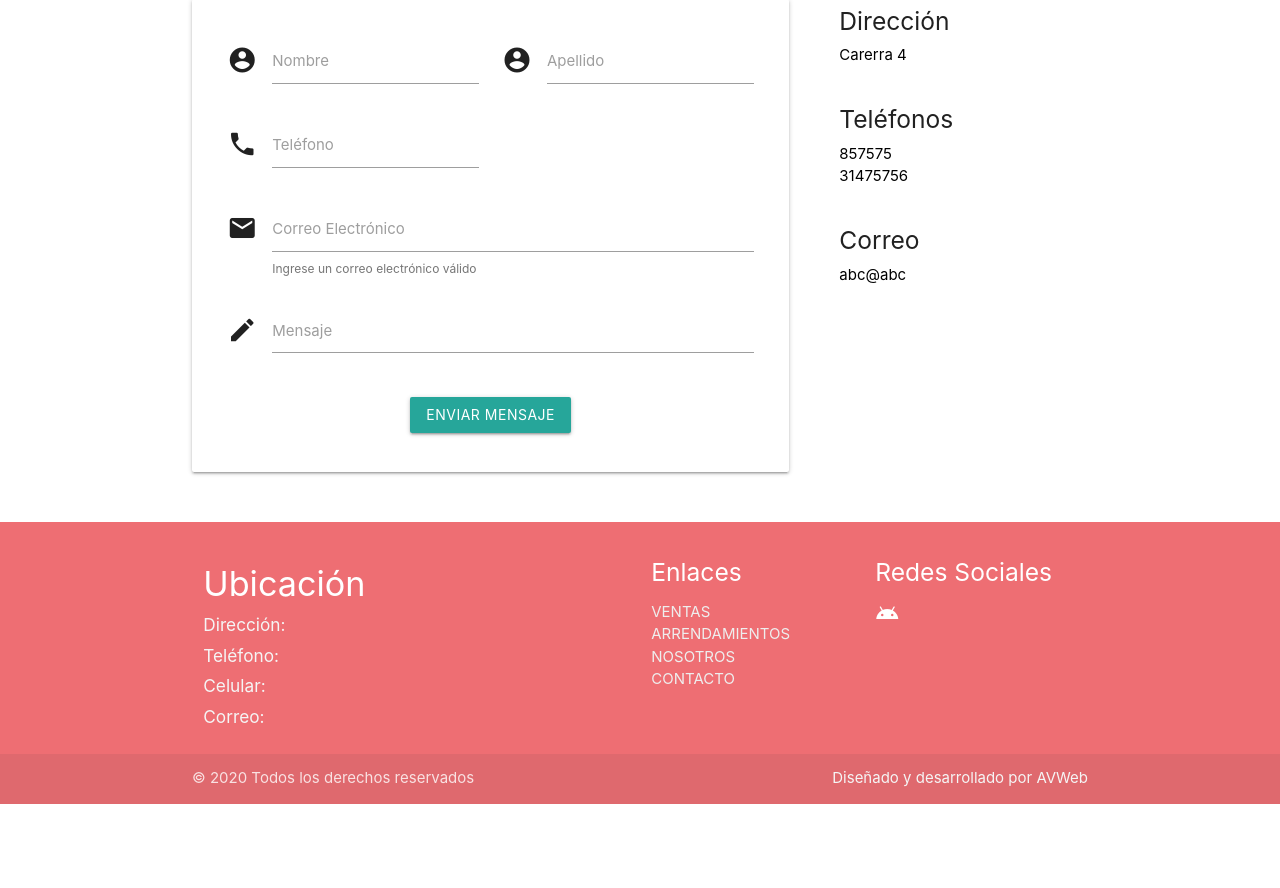
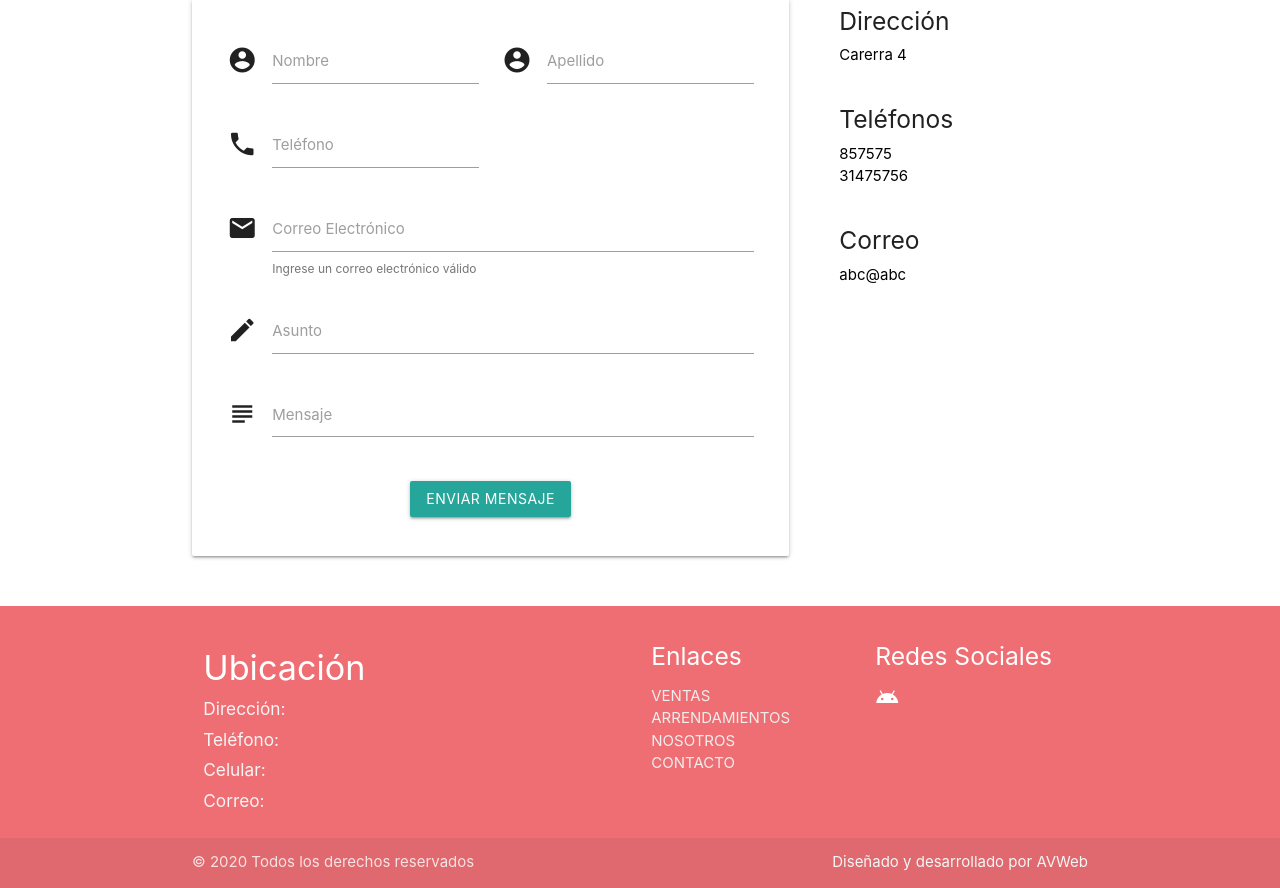
Before and after one commit to Vanne280/Proyecto-Inmobiliaria, a Django app: template templates/paginas/contacto.html in a window 1280 px wide. Shown: the part 462-1350 px from the top of the page. Before the commit the page ends 1266 px from the top, so only its background shows below. Run offline with Django 3.2, Linux system fonts and the light colour scheme; the template is opened without the code that fills it, so the values that code supplies are empty; some libraries are stand-ins or nearby versions.

Commit message:
contacto

```diff
--- a/templates/paginas/contacto.html
+++ b/templates/paginas/contacto.html
@@ -53,10 +53,17 @@
               </span>
             </div>
 
+            <div class="clearfix"></div>
             <div class="input-field col s12">
               <i class="material-icons prefix">mode_edit</i>
-              <textarea id="icon_prefix2" class="materialize-textarea"></textarea>
-              <label for="icon_prefix2">Mensaje</label>
+              <input id="asunto" type="text" name="asunto" class="validate" required>
+              <label for="asunto">Asunto</label>
+            </div>
+
+            <div class="input-field col s12">
+              <i class="material-icons prefix">subject</i>
+              <textarea id="mensaje" class="materialize-textarea"></textarea>
+              <label for="mensaje">Mensaje</label>
             </div>
 
             <div class="input-field col s12" style="text-align:center;">
```
Also changed, not shown: usuario/urls.py (+18 -7 lines).
